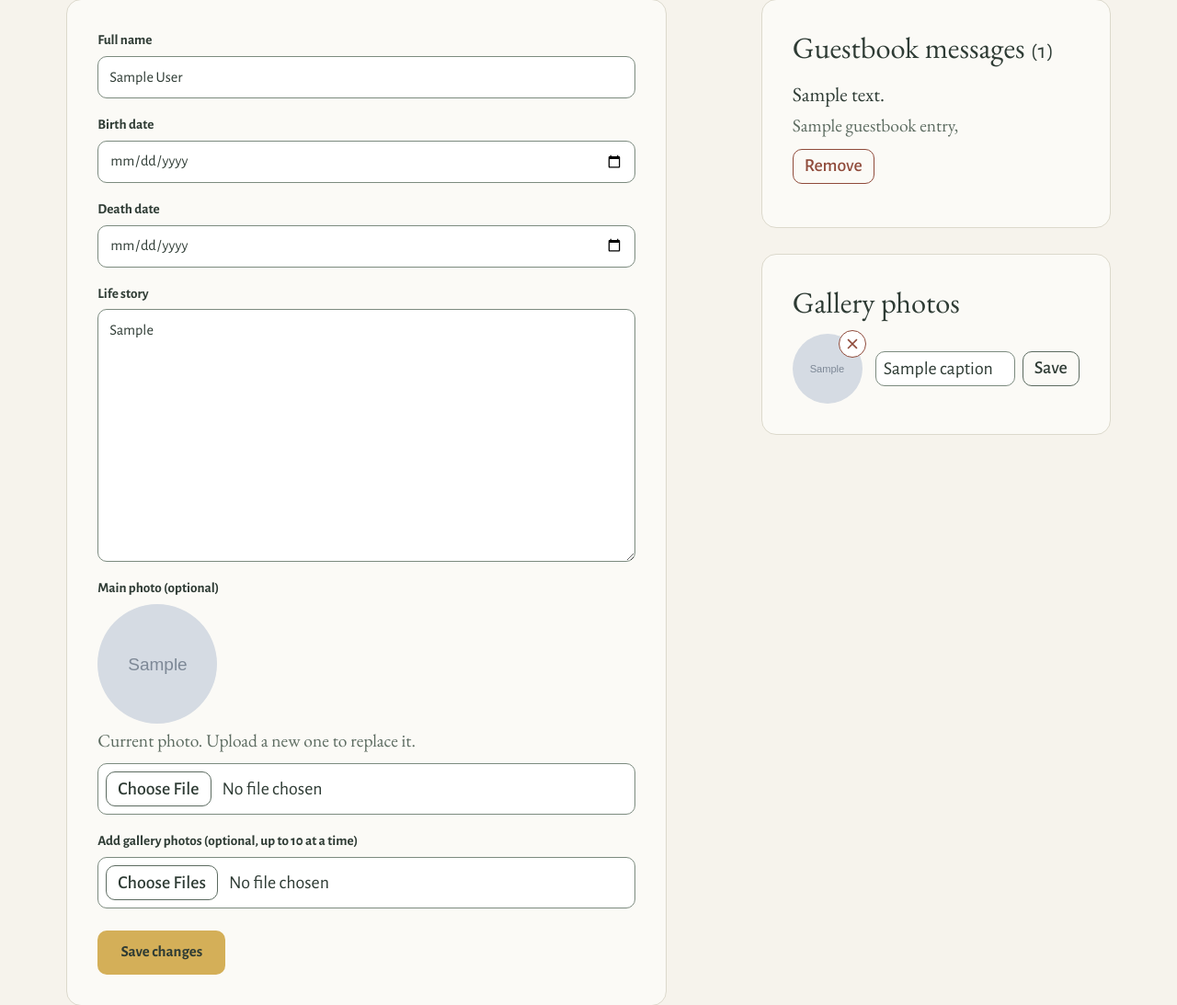
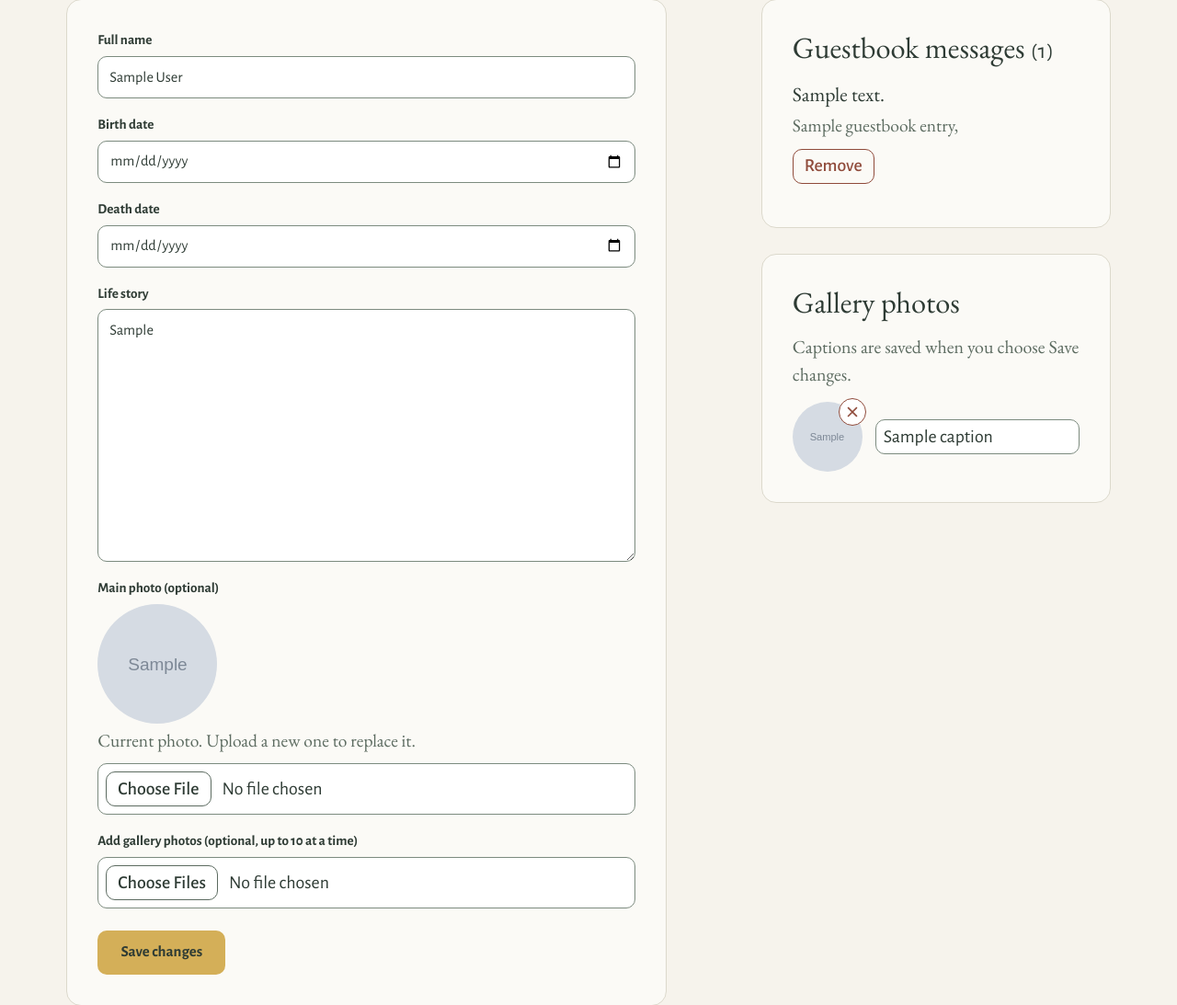
Before and after one commit to Yoku-Prog/MournHubProj, a Node project: template views/memorial-form.ejs in a window 1280 px wide. Shown: the part 229-1322 px from the top of the page at 92% size. Run offline with Node 20 templates, Linux system fonts and the light colour scheme; the template is opened without the code that fills it: most values are stand-ins (such as "Sample title", 1, 10 or a date in 2020); grey boxes marked "Sample" are stand-in pictures; some libraries are stand-ins or nearby versions.

Commit message:
Save photo captions with the memorial form
Each caption had its own Save button, and "Save changes" ignored the
caption boxes, so typed captions were silently dropped. The caption
inputs now belong to the main form and are saved with everything else.
The per-photo caption route is removed, since nothing uses it.

Co-Authored-By: Claude Fable 5.2 <noreply@anthropic.com>

```diff
--- a/public/css/style.css
+++ b/public/css/style.css
@@ -487,6 +487,12 @@ button.gilded:hover {
   gap: 8px;
 }
 
+.gallery-caption-hint {
+  margin-bottom: 14px;
+  color: var(--inlay-quiet);
+  font-size: 0.92em;
+}
+
 .gallery-caption-form input {
   min-height: 38px;
   padding: 6px 8px;
--- a/routes/memorialRoutes.js
+++ b/routes/memorialRoutes.js
@@ -45,12 +45,6 @@ router.post(
   verifyCsrf,
   memorialController.deleteGalleryPhoto,
 );
-router.post(
-  "/memorials/:id/photos/:photoId/caption",
-  requireAuth,
-  verifyCsrf,
-  memorialController.updatePhotoCaption,
-);
 
 router.post(
   "/memorials/:id/guestbook/:entryId/delete",
--- a/views/memorial-form.ejs
+++ b/views/memorial-form.ejs
@@ -20,7 +20,7 @@
 
     <main class="split split-form">
       <div class="split-lead">
-        <form method="POST" action="<%= isEdit ? '/memorials/' + memorial._id + '/edit' : '/memorials/new' %>" enctype="multipart/form-data" class="inlay panel" data-saving-label="Saving…">
+        <form method="POST" action="<%= isEdit ? '/memorials/' + memorial._id + '/edit' : '/memorials/new' %>" enctype="multipart/form-data" class="inlay panel" id="memorialForm" data-saving-label="Saving…">
           <input type="hidden" name="_csrf" value="<%= csrfToken() %>">
 
           <% if (error) { %>
@@ -78,6 +78,7 @@
         <% if (isEdit && memorial.photos && memorial.photos.length > 0) { %>
           <section class="inlay panel">
             <h2 class="panel-title panel-heading">Gallery photos</h2>
+            <p class="gallery-caption-hint">Captions are saved when you choose Save changes.</p>
             <div class="gallery-preview-grid">
               <% memorial.photos.forEach(photo => { %>
                 <div class="gallery-preview-item">
@@ -90,11 +91,10 @@
                       </svg>
                     </button>
                   </form>
-                  <form action="/memorials/<%= memorial._id %>/photos/<%= photo._id %>/caption" method="POST" class="gallery-caption-form">
-                    <input type="hidden" name="_csrf" value="<%= csrfToken() %>">
-                    <input type="text" name="caption" value="<%= photo.caption || '' %>" placeholder="Add a caption" aria-label="Photo caption" maxlength="200">
-                    <button type="submit">Save</button>
-                  </form>
+                  <%# Belongs to the main form, so one "Save changes" saves every caption %>
+                  <div class="gallery-caption-form">
+                    <input type="text" form="memorialForm" name="captions[<%= photo._id %>]" value="<%= photo.caption || '' %>" placeholder="Add a caption" aria-label="Photo caption" maxlength="200">
+                  </div>
                 </div>
               <% }) %>
             </div>
```
Also changed, not shown: controllers/memorialController.js (+11 -23 lines), test/app.test.js (+23 -0 lines).
